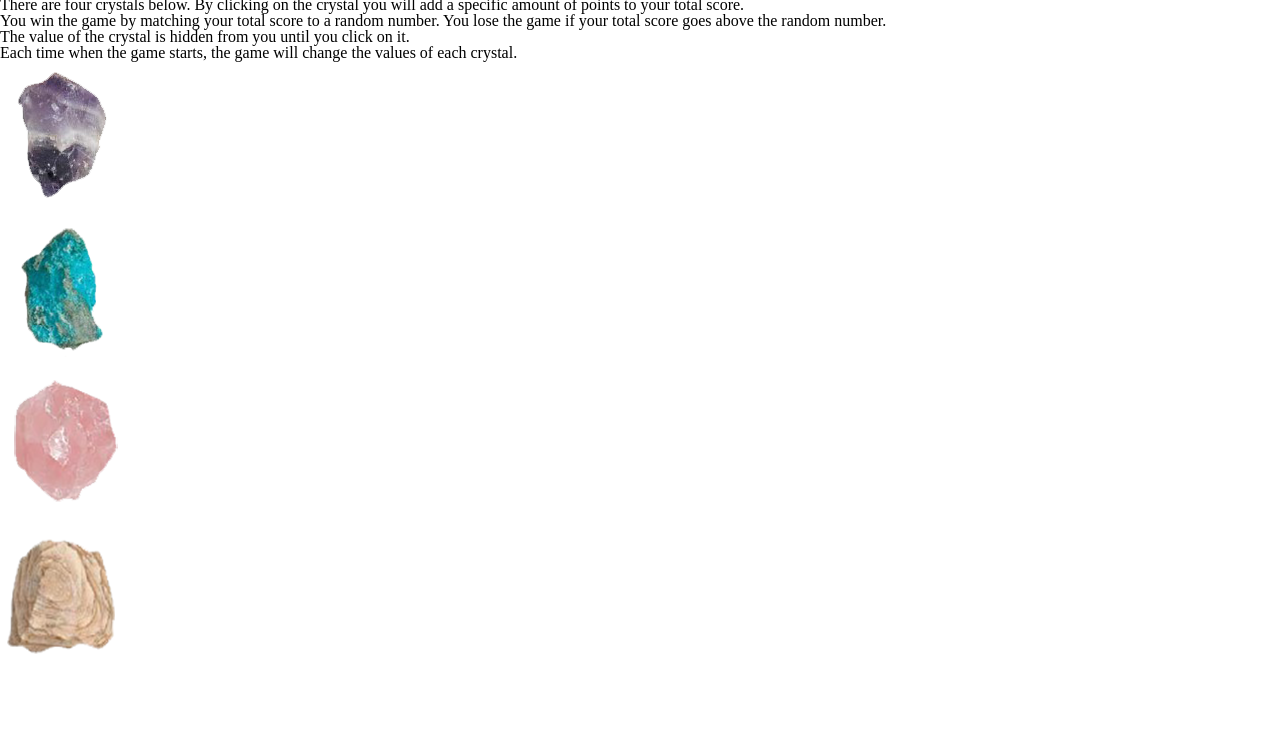
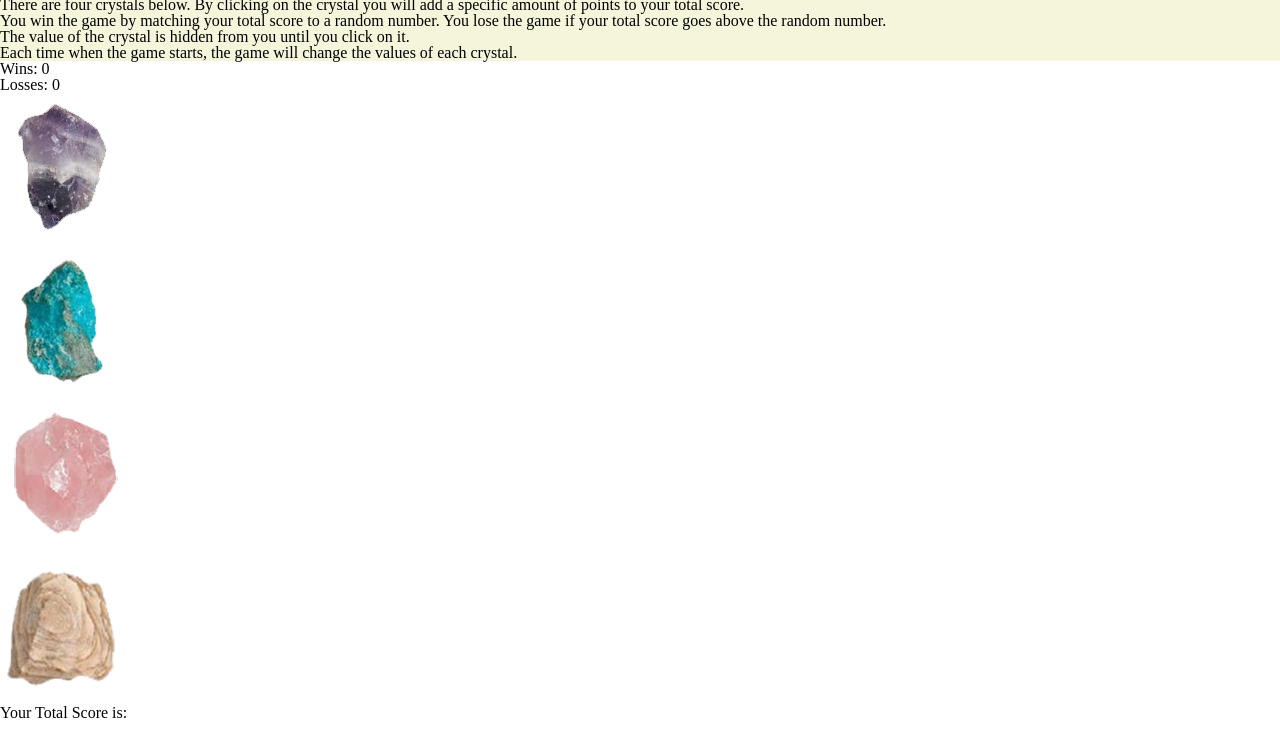
Before and after one commit to arielrazon/CrystalCollector, a plain HTML site: page index.html in a window 1280 px wide. Shown: the part 67-800 px from the top of the page. Drawn offline with nearby package versions, Linux system fonts and the light colour scheme.

Commit message:
added html file text + crystal images

```diff
--- a/index.html
+++ b/index.html
@@ -28,7 +28,7 @@ get the stylesheet put together
     <div id="head">
         <h1> Crystal Collector!</h1>
     </div>
-    <div id="bodytext">
+    <div id="bodyText">
         <p>You will be given a random number at the start of the game.</p>
         <p>There are four crystals below. By clicking on the crystal you will add a specific amount of points to your
             total score.</p>
@@ -41,24 +41,25 @@ get the stylesheet put together
 
     </div>
     <div id="winsLosses">
-
+        <p id="winsText">Wins: 0</p>
+        <p id="loseText">Losses: 0</p>
     </div>
-    <div id="crystalbox">
-        <div id="crystal1">
+    <div id="crystalBox">
+        <div class="crystals">
             <img src="assets/images/crystal1.png">
         </div>
-        <div id="crystal2">
+        <div class="crystals">
             <img src="assets/images/crystal2.png">
         </div>
-        <div id="crystal3">
+        <div class="crystals">
             <img src="assets/images/crystal3.png">
         </div>
-        <div id="crystal4">
+        <div class="crystals">
             <img src="assets/images/crystal4.png">
         </div>
     </div>
     <div id="yourTotalScoreIs">
-
+        Your Total Score is:
     </div>
     <div id="scoreBox">
 
```
